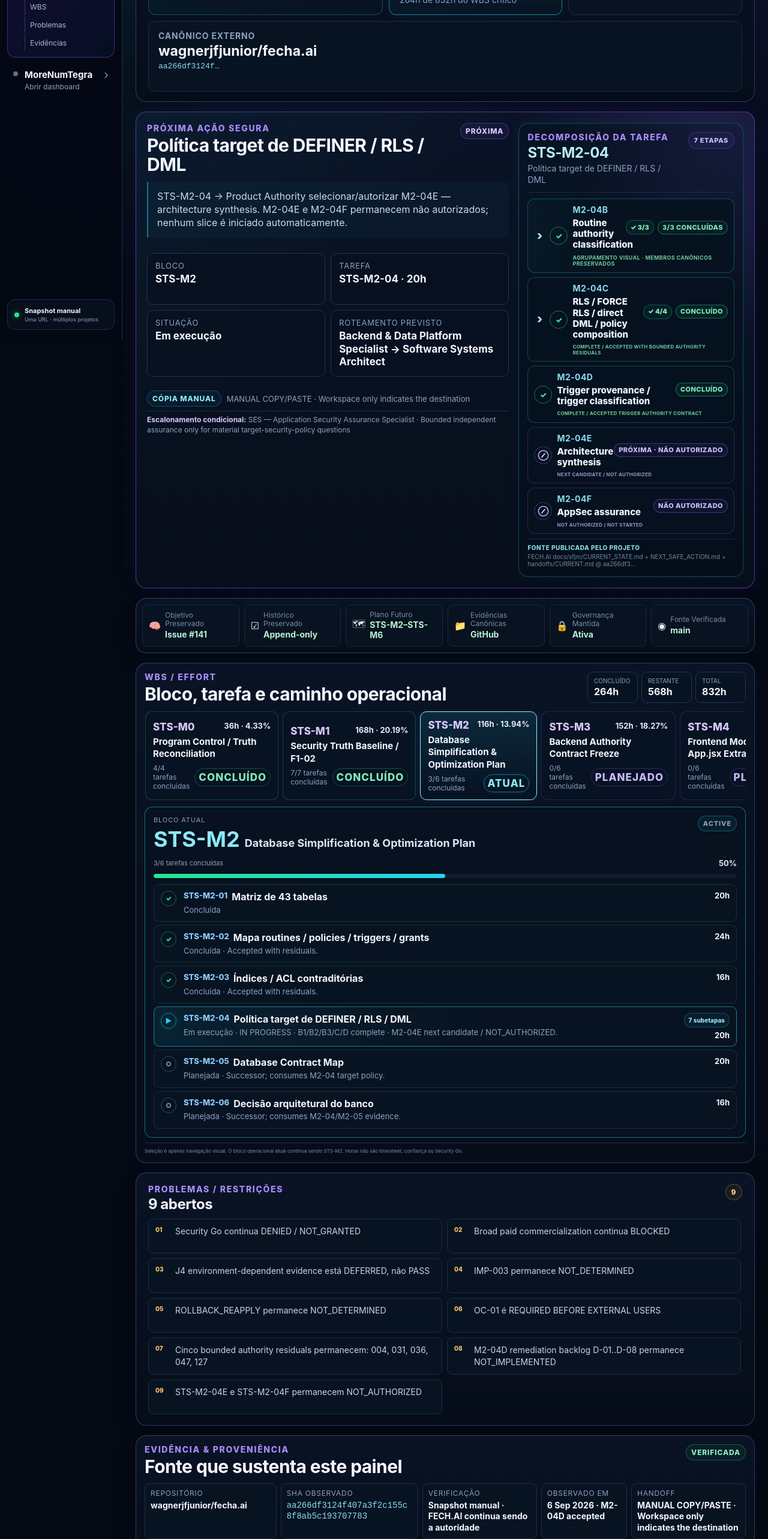
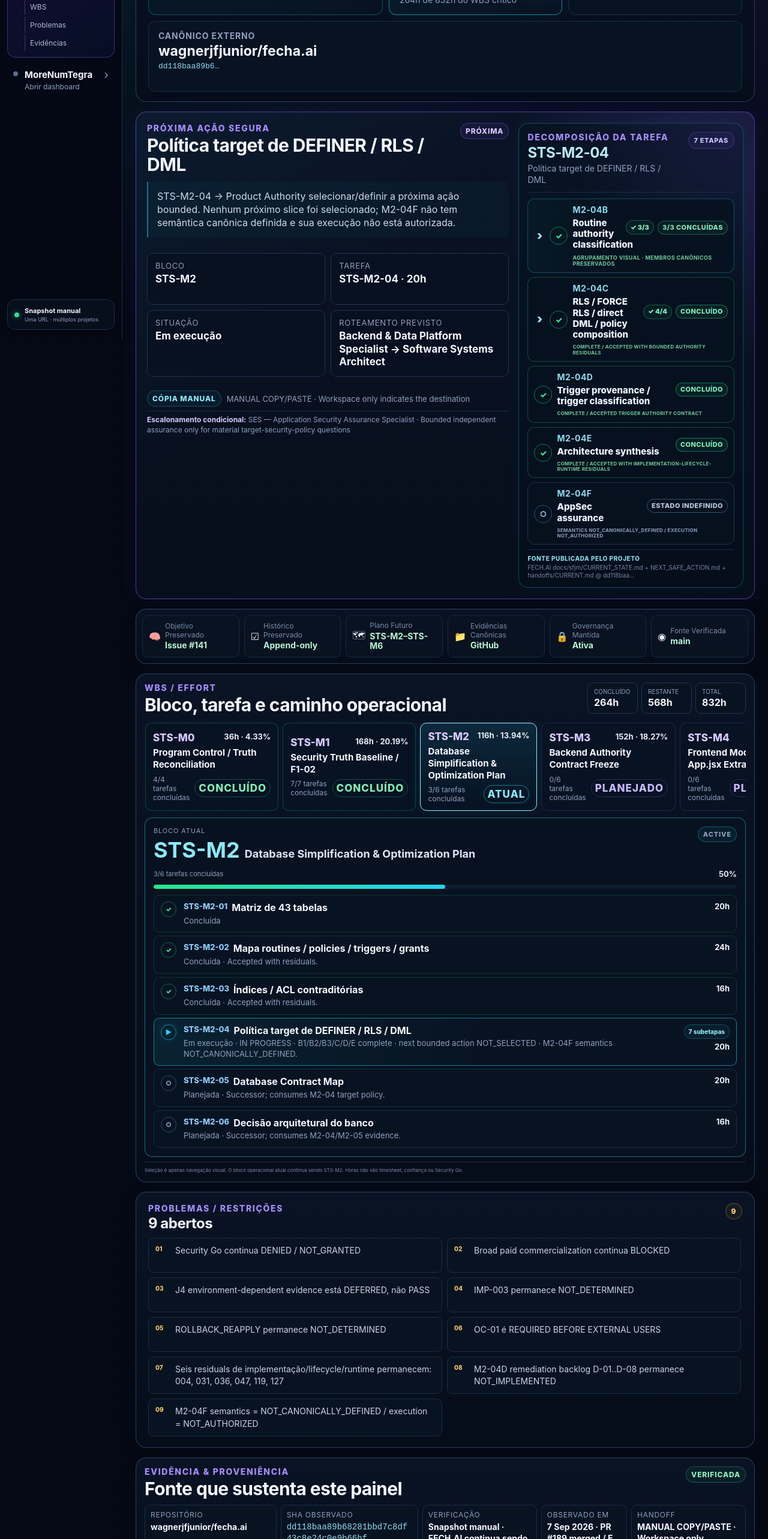
Before and after one commit to wagnerjfjunior/sfjm-workspace, a Next.js app: page / in a window 1280 px wide. Shown: the part 234-2800 px from the top of the page at 60% size. Built offline with nearby package versions, Linux system fonts and the light colour scheme.

Commit message:
data: refresh FECH.AI through corrected M2-04E merge

```diff
--- a/data/workspace-demo.ts
+++ b/data/workspace-demo.ts
@@ -155,7 +155,7 @@ export const workspaceDemo = {
   checks: [
     { label: "Último milestone", value: "STS-M1 fechado · deferred assurance" },
     { label: "Milestone atual", value: "STS-M2 · STARTED" },
-    { label: "Próxima ação", value: "STS-M2-04E · selecionar/autorizar architecture synthesis" },
+    { label: "Próxima ação", value: "STS-M2-04 · selecionar/definir próxima ação bounded" },
     { label: "Objetivo principal", value: "Preservado · Issue #141" },
     { label: "Histórico", value: "Preservado" },
     { label: "Security Go", value: "Não concedido" }
@@ -165,8 +165,8 @@ export const workspaceDemo = {
     {
       name: "FECH.AI",
       kind: "Projeto externo",
-      continuityState: "STS-M2 STARTED · STS-M2-04 IN PROGRESS · B1/B2/B3/C/D COMPLETE · M2-04E NEXT CANDIDATE / NOT AUTHORIZED",
-      nextSafeAction: "STS-M2-04 → Product Authority selecionar/autorizar M2-04E — architecture synthesis. M2-04E e M2-04F permanecem não autorizados; nenhum slice é iniciado automaticamente.",
+      continuityState: "STS-M2 STARTED · STS-M2-04 IN PROGRESS · B1/B2/B3/C/D/E COMPLETE · NEXT BOUNDED ACTION NOT_SELECTED",
+      nextSafeAction: "STS-M2-04 → Product Authority selecionar/definir a próxima ação bounded. Nenhum próximo slice foi selecionado; M2-04F não tem semântica canônica definida e sua execução não está autorizada.",
       blockers: [
         "Security Go continua DENIED / NOT_GRANTED",
         "Broad paid commercialization continua BLOCKED",
@@ -174,18 +174,18 @@ export const workspaceDemo = {
         "IMP-003 permanece NOT_DETERMINED",
         "ROLLBACK_REAPPLY permanece NOT_DETERMINED",
         "OC-01 é REQUIRED BEFORE EXTERNAL USERS",
-        "Cinco bounded authority residuals permanecem: 004, 031, 036, 047, 127",
+        "Seis residuals de implementação/lifecycle/runtime permanecem: 004, 031, 036, 047, 119, 127",
         "M2-04D remediation backlog D-01..D-08 permanece NOT_IMPLEMENTED",
-        "STS-M2-04E e STS-M2-04F permanecem NOT_AUTHORIZED"
+        "M2-04F semantics = NOT_CANONICALLY_DEFINED / execution = NOT_AUTHORIZED"
       ],
       repository: "wagnerjfjunior/fecha.ai",
-      observedSha: "aa266df3124f407a3f2c155c8f8ab5c193707783",
-      observedAt: "6 Sep 2026 · M2-04D accepted",
+      observedSha: "dd118baa89b68281bbd7c8df43c8e24c0e9b66bf",
+      observedAt: "7 Sep 2026 · PR #189 merged / E corrected contract",
       verification: "Snapshot manual · FECH.AI continua sendo a autoridade",
       taskDecompositions: [{
         parentTaskId: "STS-M2-04",
         parentLabel: "Política target de DEFINER / RLS / DML",
-        source: "FECH.AI docs/sfjm/CURRENT_STATE.md + NEXT_SAFE_ACTION.md + handoffs/CURRENT.md @ aa266df3…",
+        source: "FECH.AI docs/sfjm/CURRENT_STATE.md + NEXT_SAFE_ACTION.md + handoffs/CURRENT.md @ dd118baa…",
         presentationGroups: [
           {
             id: "M2-04B",
@@ -261,16 +261,16 @@ export const workspaceDemo = {
           {
             id: "M2-04E",
             label: "Architecture synthesis",
-            state: "NOT_AUTHORIZED",
-            status: "NEXT CANDIDATE / NOT AUTHORIZED",
-            note: "Next semantic gate requires separate Product Authority selection/authorization."
+            state: "COMPLETE",
+            status: "COMPLETE / ACCEPTED WITH IMPLEMENTATION-LIFECYCLE-RUNTIME RESIDUALS",
+            note: "Corrected E contract is versioned + merged. B3/C3 semantic target-authority residuals are zero; implementation/lifecycle/runtime residuals remain."
           },
           {
             id: "M2-04F",
             label: "AppSec assurance",
-            state: "NOT_AUTHORIZED",
-            status: "NOT AUTHORIZED / NOT STARTED",
-            note: "Remains outside current authorization."
+            state: "UNKNOWN",
+            status: "SEMANTICS NOT_CANONICALLY_DEFINED / EXECUTION NOT_AUTHORIZED",
+            note: "Do not infer M2-04F as the next slice from sequence; Product Authority has not selected the next bounded M2-04 action."
           }
         ]
       }]
@@ -296,8 +296,8 @@ export const workspaceDemo = {
   fechaiProgram: {
     name: "FECH.AI Security-to-Scale 2026",
     repository: "wagnerjfjunior/fecha.ai",
-    observedSha: "aa266df3124f407a3f2c155c8f8ab5c193707783",
-    observedAt: "6 Sep 2026 · M2-04D accepted",
+    observedSha: "dd118baa89b68281bbd7c8df43c8e24c0e9b66bf",
+    observedAt: "7 Sep 2026 · PR #189 merged / E corrected contract",
     programIssue: "#141",
     programObjective: "Reach a sellable, operable FECH.AI with a defensible Security Go candidate and a clear path out of the current frontend/backend monolith before year-end, without hiding unresolved risk or performing a big-bang rewrite.",
     objectiveSource: "FECH.AI Issue #141 + program-hierarchy BCR",
@@ -332,8 +332,8 @@ export const workspaceDemo = {
     ],
     lastCompletedMilestone: "STS-M1 — COMPLETE WITH DEFERRED SECURITY ASSURANCE",
     nextProgramMilestone: "STS-M3 — Backend Authority Contract Freeze · PLANNED",
-    activeWorkstream: "STS-M2 · STARTED · STS-M2-04 IN PROGRESS · B1/B2/B3/C/D complete · E next candidate",
-    nextSafeAction: "Resolve live main aa266df3… → Product Authority select/authorize STS-M2-04E architecture synthesis → M2-04E/M2-04F remain NOT_AUTHORIZED until separately approved → no slice auto-starts",
+    activeWorkstream: "STS-M2 · STARTED · STS-M2-04 IN PROGRESS · B1/B2/B3/C/D/E complete · next bounded action unselected",
+    nextSafeAction: "Resolve live main dd118baa… → Product Authority select/define the next bounded STS-M2-04 action → do not infer a lettered slice from sequence → M2-04F semantics remain NOT_CANONICALLY_DEFINED and execution NOT_AUTHORIZED",
     securityGo: "NOT GRANTED",
     commercialization: "BLOCKED",
     weightingBasis: "Peso = duração planejada; progresso só avança quando o gate do milestone é aceito.",
@@ -566,8 +566,8 @@ export const workspaceDemo = {
         category: "PROGRAM",
         state: "ACTIVE",
         owner: "Backend/Data + Architecture",
-        evidence: "STS-M2-04 está IN PROGRESS. B1/B2/B3/C/D estão concluídos; M2-04C fechou com cinco bounded authority residuals e M2-04D fechou o trigger authority contract. M2-04E/M2-04F permanecem não autorizados.",
-        nextAction: "Product Authority selecionar/autorizar STS-M2-04E architecture synthesis; nenhum candidato é iniciado automaticamente."
+        evidence: "STS-M2-04 está IN PROGRESS. B1/B2/B3/C/D/E estão concluídos. O contrato corrigido de E está VERSIONED + MERGED; residuals agora são de implementação/lifecycle/runtime, não de semântica de target authority. M2-04F não está semanticamente definido.",
+        nextAction: "Product Authority selecionar/definir a próxima ação bounded de STS-M2-04; nenhum slice lettered é inferido ou iniciado automaticamente."
       }
     ] satisfies ExecutionItem[],
 
@@ -670,7 +670,7 @@ export const workspaceDemo = {
   } satisfies ProgramSnapshot,
 
   fechaiWbs: {
-    source: "WBS structure: docs/roadmap/fechai-security-to-scale-2026-wbs.md · current task state: FECH.AI docs/sfjm/CURRENT_STATE.md + NEXT_SAFE_ACTION.md @ aa266df3…",
+    source: "WBS structure: docs/roadmap/fechai-security-to-scale-2026-wbs.md · current task state: FECH.AI docs/sfjm/CURRENT_STATE.md + NEXT_SAFE_ACTION.md @ dd118baa…",
     basis: "Planning estimates for visibility, not clocked timesheets.",
     totalCriticalHours: 832,
     completedHours: 264,
@@ -717,7 +717,7 @@ export const workspaceDemo = {
           { id: "STS-M2-01", label: "Matriz de 43 tabelas", hours: 20, state: "COMPLETE" },
           { id: "STS-M2-02", label: "Mapa routines / policies / triggers / grants", hours: 24, state: "COMPLETE", note: "Accepted with residuals." },
           { id: "STS-M2-03", label: "Índices / ACL contraditórias", hours: 16, state: "COMPLETE", note: "Accepted with residuals." },
-          { id: "STS-M2-04", label: "Política target de DEFINER / RLS / DML", hours: 20, state: "ACTIVE", note: "IN PROGRESS · B1/B2/B3/C/D complete · M2-04E next candidate / NOT_AUTHORIZED." },
+          { id: "STS-M2-04", label: "Política target de DEFINER / RLS / DML", hours: 20, state: "ACTIVE", note: "IN PROGRESS · B1/B2/B3/C/D/E complete · next bounded action NOT_SELECTED · M2-04F semantics NOT_CANONICALLY_DEFINED." },
           { id: "STS-M2-05", label: "Database Contract Map", hours: 20, state: "PLANNED", note: "Successor; consumes M2-04 target policy." },
           { id: "STS-M2-06", label: "Decisão arquitetural do banco", hours: 16, state: "PLANNED", note: "Successor; consumes M2-04/M2-05 evidence." }
         ]
@@ -819,12 +819,12 @@ export const workspaceDemo = {
   currentState: [
     { label: "Último milestone concluído", value: "STS-M1 · deferred assurance" },
     { label: "Milestone atual", value: "STS-M2 · STARTED" },
-    { label: "Próxima continuidade", value: "STS-M2-04E · selecionar/autorizar architecture synthesis" },
+    { label: "Próxima continuidade", value: "STS-M2-04 · selecionar/definir próxima ação bounded" },
     { label: "Objetivo", value: "Issue #141 · PRESERVED" }
   ] satisfies SourceRow[],
 
   sources: [
-    { label: "FECH.AI main", value: "aa266df3…", badge: true },
+    { label: "FECH.AI main", value: "dd118baa…", badge: true },
     { label: "Program objective", value: "#141 OPEN · PRESERVED", badge: true },
     { label: "Current state source", value: "docs/sfjm/CURRENT_STATE.md", badge: true },
     { label: "WBS structure", value: "832h · structural baseline", badge: true },
```
